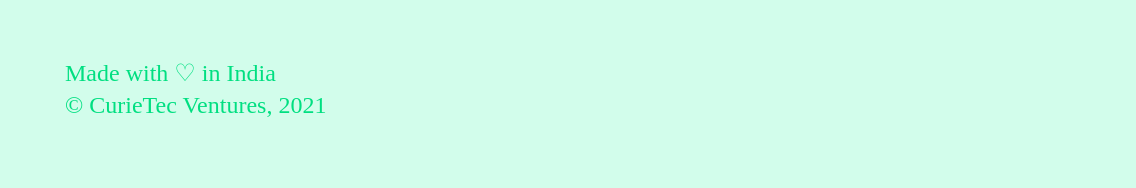
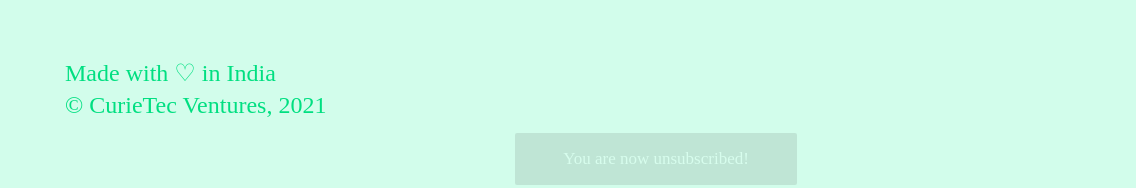
Before and after one commit to CurieTec/OnboardingWebsite, a plain HTML site: page unsubscribe/index.htm in a window 1280 px wide. Both pictures are taken after a click on the button 991 px from the left and 400 px from the top of the page. Shown: the part 612-800 px from the top of the page, 0-1136 px from the left. Drawn offline with Linux system fonts and the light colour scheme; no server answers; a web font is replaced by a local one.

Commit message:
snackbar in unsubscribe

```diff
--- a/unsubscribe/index.htm
+++ b/unsubscribe/index.htm
@@ -43,6 +43,7 @@
         <a href="/"><img id="logo" src="/images/logo.png" /></a>
     </div>
 
+    <div id="snackbar">You are now unsubscribed!</div>
 
     <script src="https://www.gstatic.com/firebasejs/8.6.8/firebase-app.js"></script>
     <script src="https://www.gstatic.com/firebasejs/8.6.8/firebase-database.js"></script>
@@ -74,7 +75,9 @@
 
         function write() {
             writeUserData(emailid.value);
-            //alert("Email address unsubscribed!");
+            var x = document.getElementById("snackbar");
+            x.className = "show";
+            setTimeout(function(){ x.className = x.className.replace("show", ""); }, 3000);
         }
         var submitbtn = document.getElementById("submit");
         submitbtn.addEventListener("click", write);
```
